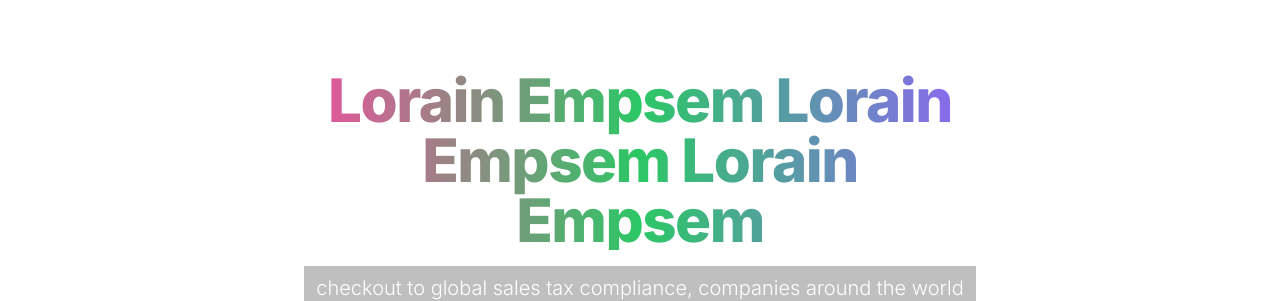
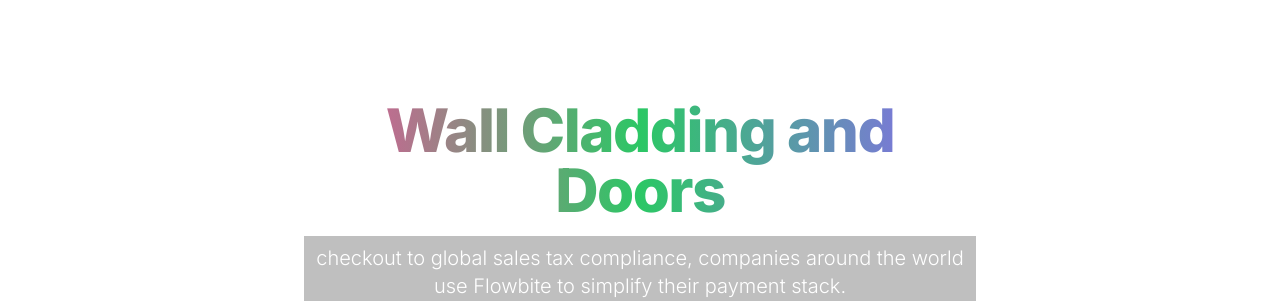
Before and after one commit to GulfamASB/APstudio2, a Next.js app: page /clip in a window 1280 px wide. Shown: the part 602-903 px from the top of the page. Built offline with nearby package versions, Linux system fonts and the light colour scheme; what tailwind-clip-path would draw is missing.

Commit message:
commit are not commit

```diff
--- a/src/app/clip/page.js
+++ b/src/app/clip/page.js
@@ -15,7 +15,7 @@ const clip = () => {
           </video>
         </div>
         <div class=" relative z-10 my-4 video-content space-y-2">
-          <h1 className="max-w-2xl mb-4 text-3xl font-extrabold tracking-tight leading-none md:text-5xl xl:text-6xl dark:text-white  animate-pulse bg-gradient-to-r from-pink-500 via-green-500 to-violet-500 bg-clip-text text-transparent"> Lorain Empsem  Lorain Empsem  Lorain Empsem </h1>
+          <h1 className="max-w-2xl mb-4 text-3xl font-extrabold tracking-tight leading-none md:text-5xl xl:text-6xl dark:text-white  animate-pulse bg-gradient-to-r from-pink-500 via-green-500 to-violet-500 bg-clip-text text-transparent"> Wall Cladding and Doors </h1>
           <p className=" bg-black bg-opacity-25 p-2 max-w-2xl mb-6 font-light text-white lg:mb-8 md:text-lg lg:text-xl dark:text-gray-400" > checkout to global sales tax compliance, companies around the world use Flowbite to simplify their payment stack.
           </p>
           <a href="#" className="inline-flex items-center justify-center px-5 py-3 mr-3 text-base font-medium text-center text-white rounded-lg bg-primary-700 hover:bg-primary-800 focus:ring-4 focus:ring-primary-300 dark:focus:ring-primary-900">
```
